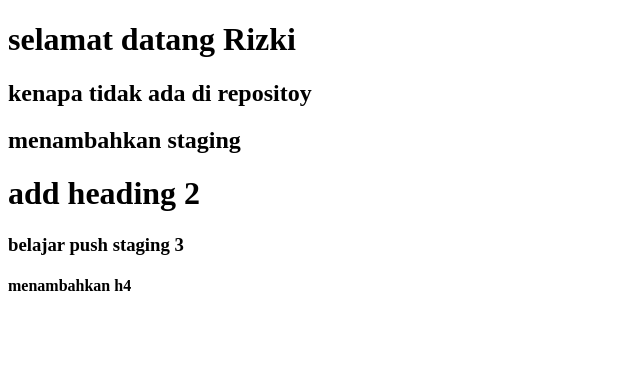
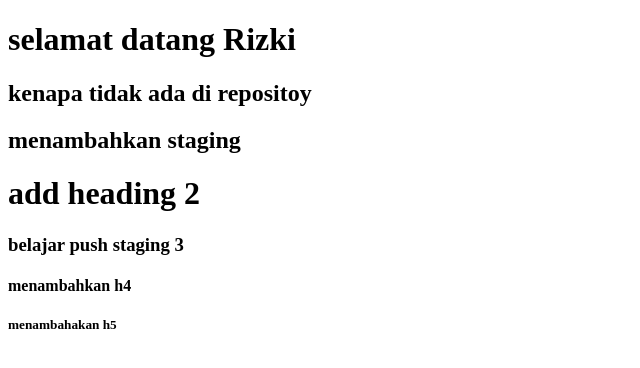
Before and after one commit to rfauziarif/belajar-niomic, a plain HTML site: page index.html in a window 1280 px wide. Shown: the whole page, without its empty margins (0-640 px from the left). Drawn offline with Linux system fonts and the light colour scheme.

Commit message:
menambahkan h5

```diff
--- a/index.html
+++ b/index.html
@@ -11,5 +11,6 @@
     <h1> add heading 2 </h2>
       <h3> belajar push staging 3 </h3>
       <h4> menambahkan h4 </h4>
+    <h5> menambahakan h5 </h5>
   </body>
 </html>
```
